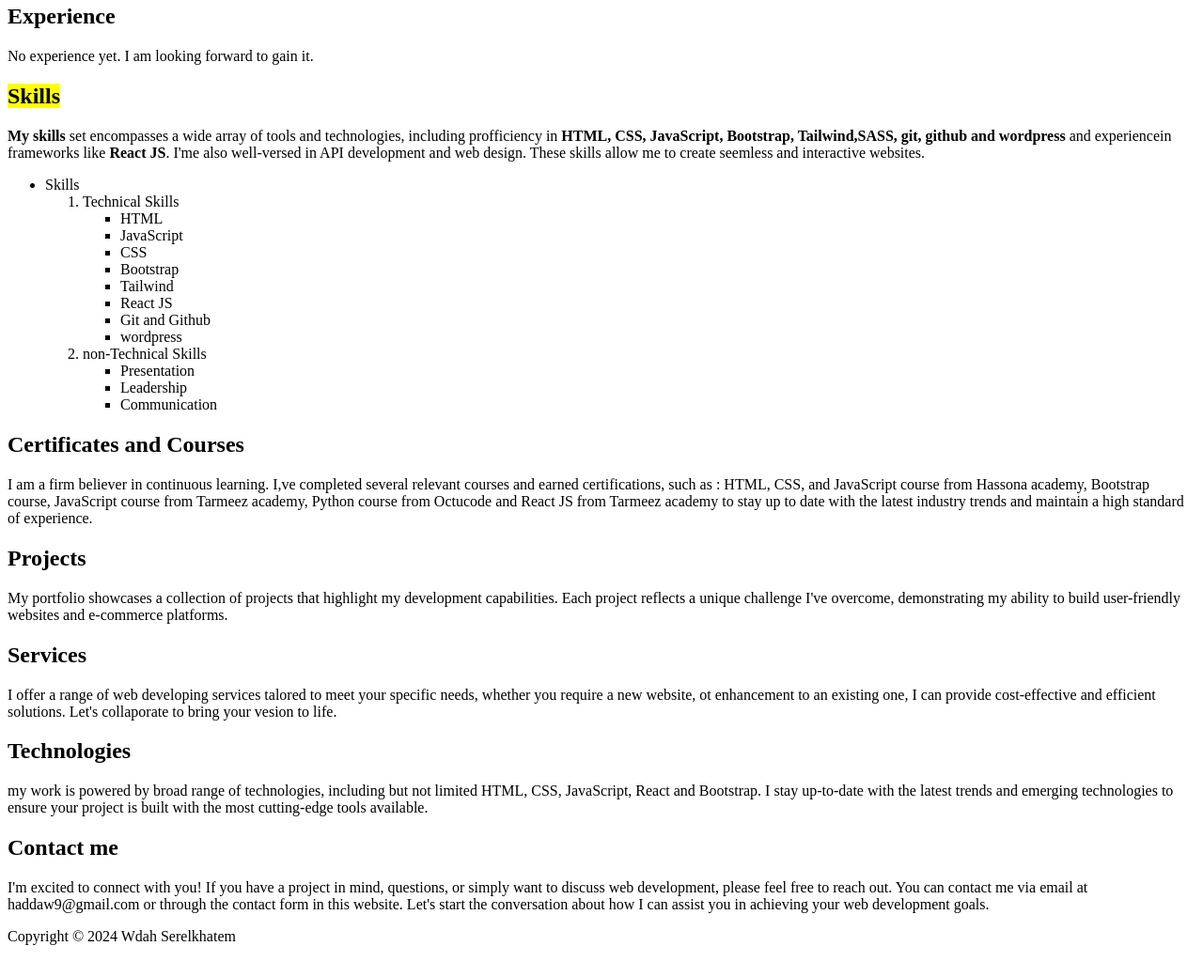
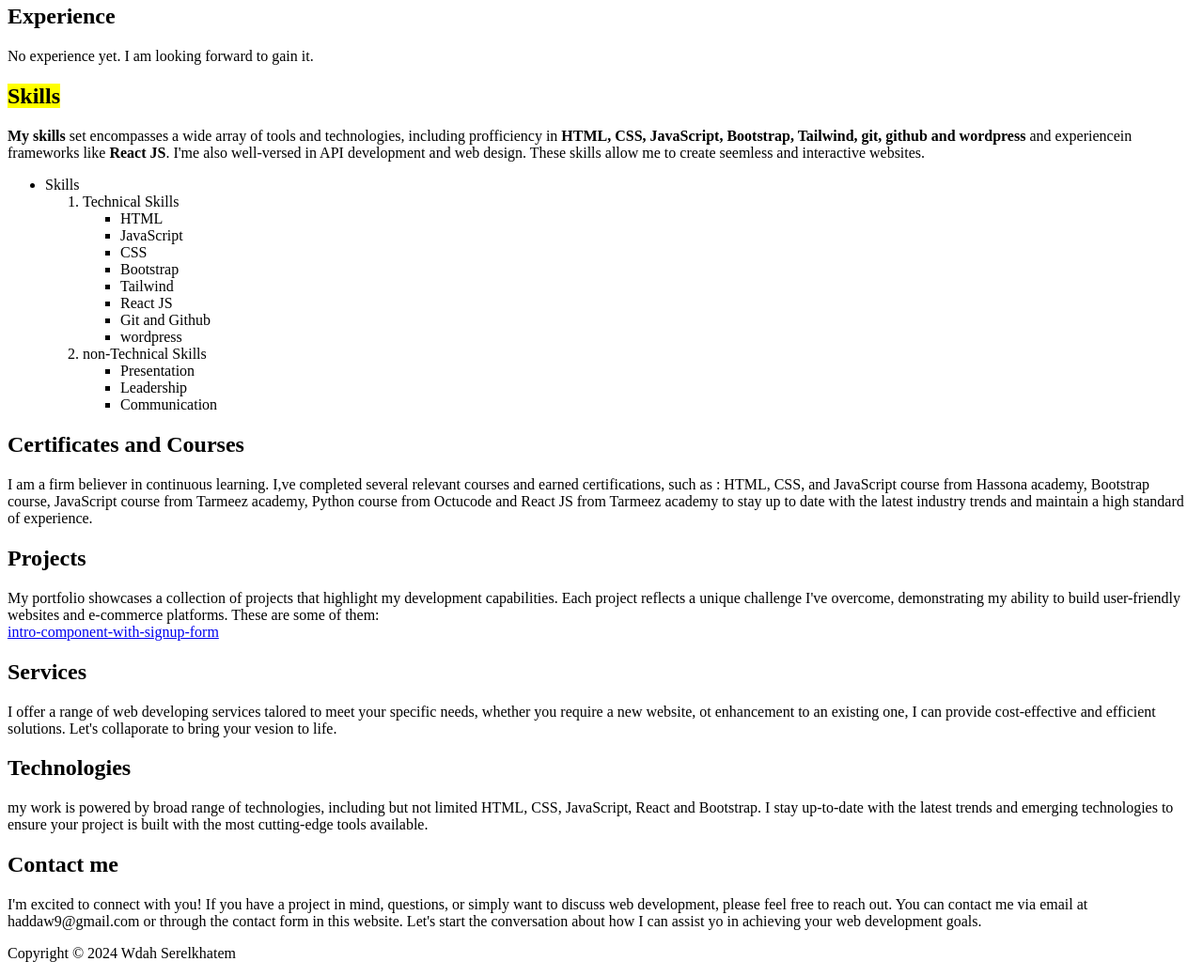
Before and after one commit to Waddah-Alser/Portfolio, a plain HTML site: page index.html in a window 1280 px wide. Shown: the part 500-1540 px from the top of the page at 94% size. Drawn offline with Linux system fonts and the light colour scheme.

Commit message:
Update index.html

```diff
--- a/index.html
+++ b/index.html
@@ -62,7 +62,7 @@
       <h2><mark>Skills</mark></h2>
       <p>
         <b>My skills</b> set encompasses a wide array of tools and technologies, including profficiency in
-        <strong>HTML, CSS, JavaScript, Bootstrap, Tailwind,SASS, git, github and wordpress</strong> and experiencein frameworks like <strong>React JS</strong>. I'me also well-versed in API development and
+        <strong>HTML, CSS, JavaScript, Bootstrap, Tailwind, git, github and wordpress</strong> and experiencein frameworks like <strong>React JS</strong>. I'me also well-versed in API development and
         web design. These skills allow me to create seemless and interactive websites.
       </p>
 
@@ -105,7 +105,8 @@
       <h2>Projects</h2>
       <p>
         My portfolio showcases a collection of projects that highlight my development capabilities. Each project reflects a unique
-        challenge I've overcome, demonstrating my ability to build user-friendly websites and e-commerce platforms.
+        challenge I've overcome, demonstrating my ability to build user-friendly websites and e-commerce platforms. These are some of them:<br>
+        <a href="https://waddah-alser.github.io/intro-page/">intro-component-with-signup-form</a>
       </p>
 
       <h2>Services</h2>
@@ -125,7 +126,7 @@
       <p>
         I'm excited to connect with you! If you have a project in mind, questions, or simply want to discuss web development, please feel
         free to reach out. You can contact me via email at haddaw9@gmail.com or through the contact form in this website. Let's start the
-        conversation about how I can assist you in achieving your web development goals.
+        conversation about how I can assist yo in achieving your web development goals.
       </p>
 
       <p>Copyright &copy; 2024 Wdah Serelkhatem</p>
```
